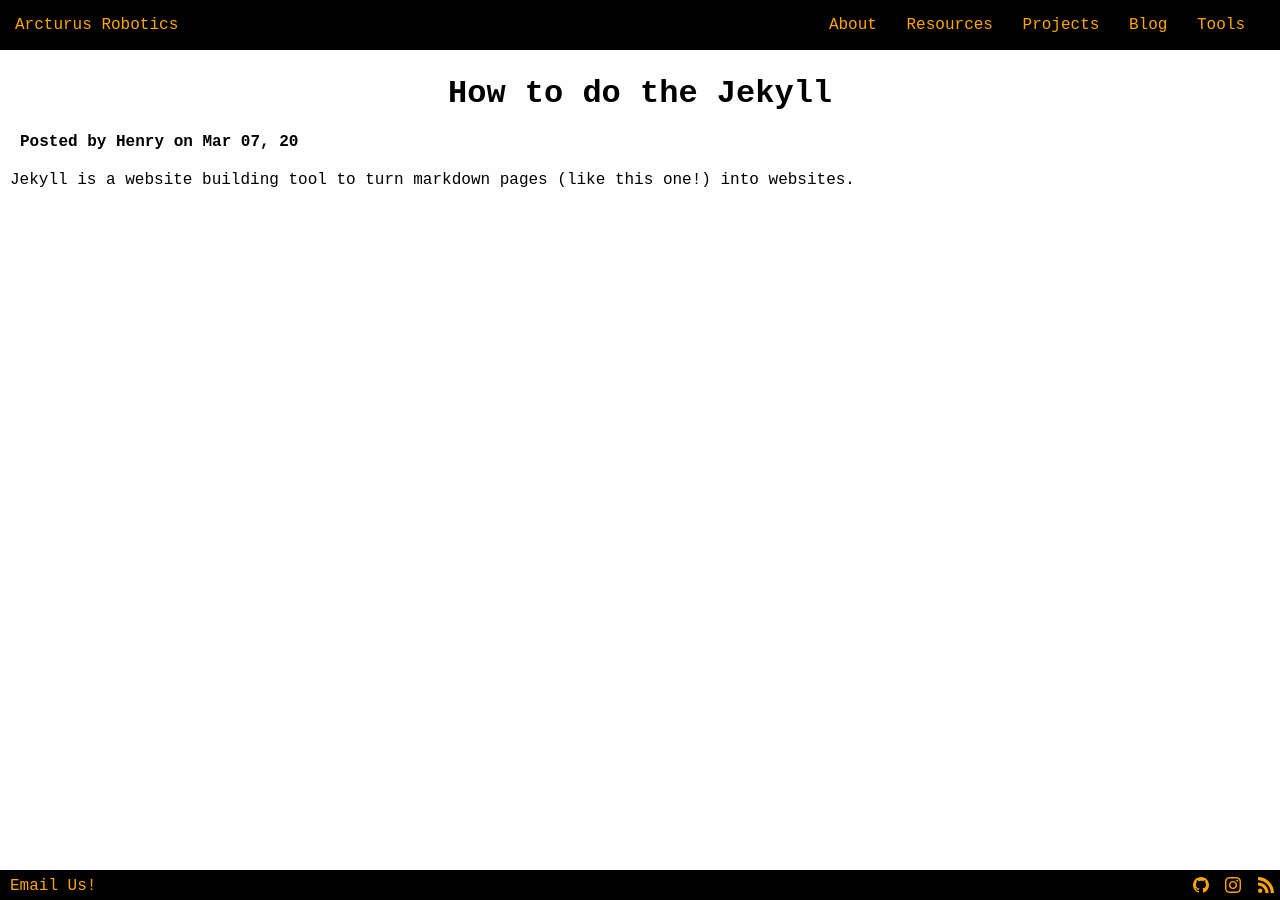
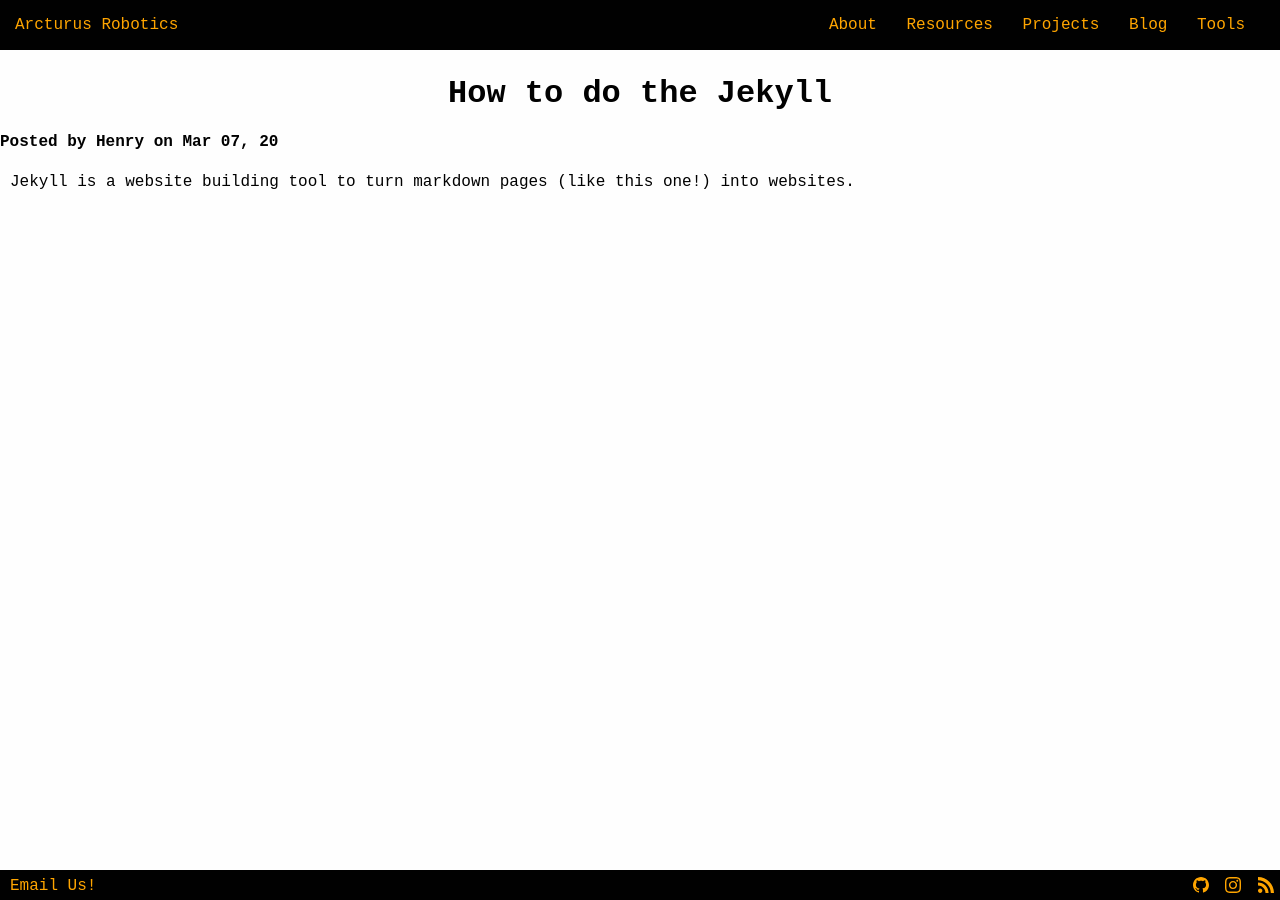
Before and after one commit to arcturus-robotics/arcturusrobotics.com, a Jekyll site: the page built from _posts/2020-03-07-how-to-do-the-jekyll.md, in a window 1280 px wide. Built offline with Jekyll 4.4.1, drawn with Linux system fonts in a browser that asks for light colours.

Commit message:
Update post.html

```diff
--- a/_layouts/post.html
+++ b/_layouts/post.html
@@ -11,7 +11,7 @@ layout: default
     h1 {
         display: inline-block;
         width: auto;
-        margin-bottom: 6px;
+        margin-bottom: 6;
     }
 
     .wrapper>*,
@@ -22,7 +22,7 @@ layout: default
     }
 
     .post-info {
-        margin: 20px;
+        margin: 20;
     }
 </style>
 <!-- Give the page a title if it has one -->
```
